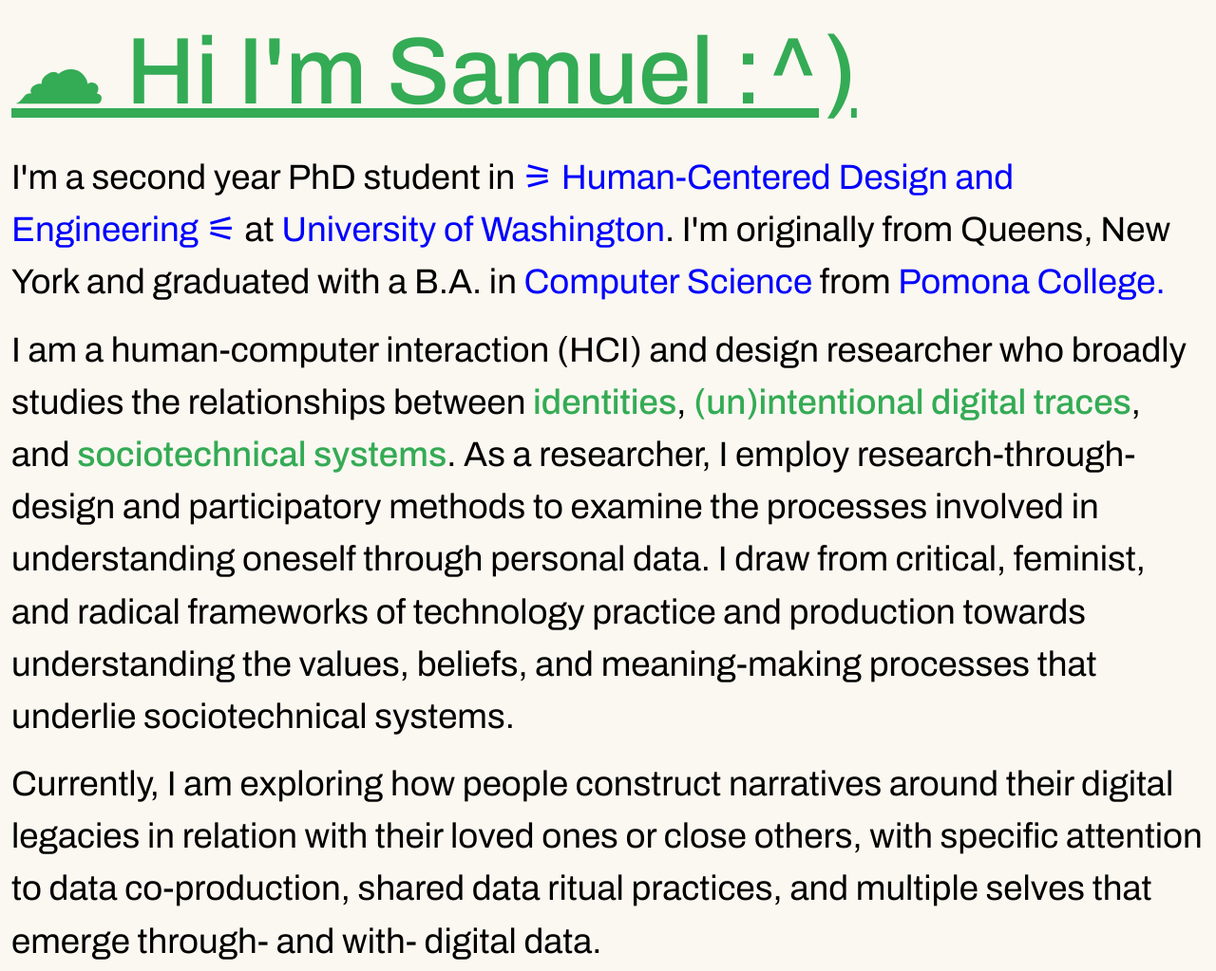
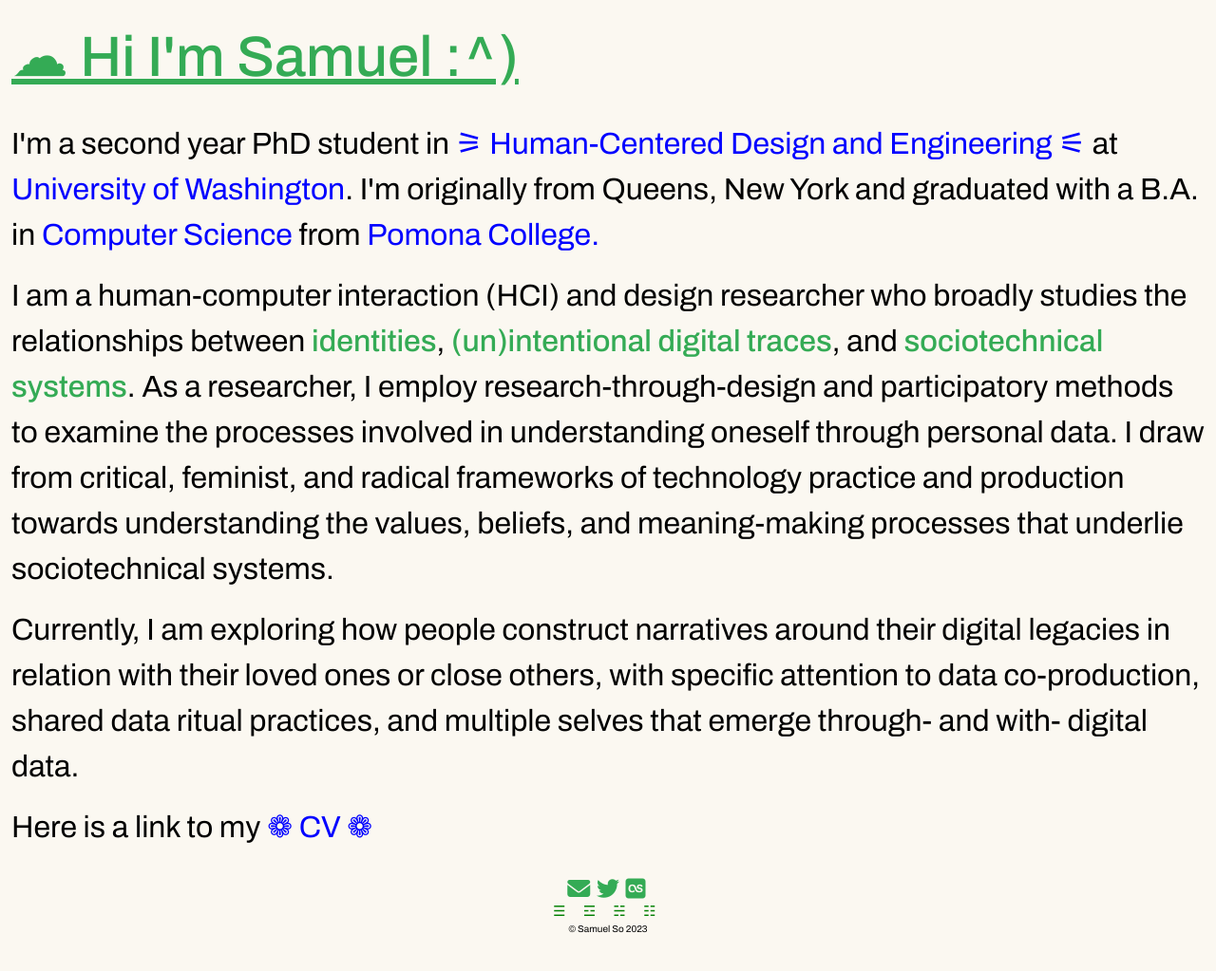
Before and after one commit to samesoul/samesoul.github.io, a plain HTML site: page index.html in a window 1280 px wide. Shown: the top 1023 px of the page at 95% size. After the commit the page ends 986 px from the top, so only its background shows below. Drawn offline with nearby package versions, Linux system fonts and the light colour scheme.

Commit message:
updated font size

```diff
--- a/index.html
+++ b/index.html
@@ -30,7 +30,7 @@
   <body>
 
     <div class="container-fluid">
-      <div id="header" class="py-3">
+      <div id="header" class="py-4">
         <div class="row">
           <div class="col">
               <!-- Title -->
--- a/style.css
+++ b/style.css
@@ -23,7 +23,7 @@
 
 h1 a {
 	font-family: Archivo, 'Helvetica Neue', sans-serif;
-	font-size: 2.5em;
+	font-size: 1.5em;
 	font-weight: 500;
 	color: #34ab55;
 	text-decoration: underline;
@@ -49,7 +49,7 @@
 
 p {
 	color: #000000;
-	font-size: 2.3em;
+	font-size: 2em;
 	font-weight: 400;
 }
 
@@ -84,8 +84,7 @@
 }
 
 #links a:hover {
-	color: #f8e81c;
-
+	color: grey;
 }
 
 #footer #copyright {
@@ -103,7 +102,6 @@
 	color: green;
 	font-size: 15px;
 	font-weight: 300;
-
 	text-align: center;
 	margin: 0px;
 }
```
